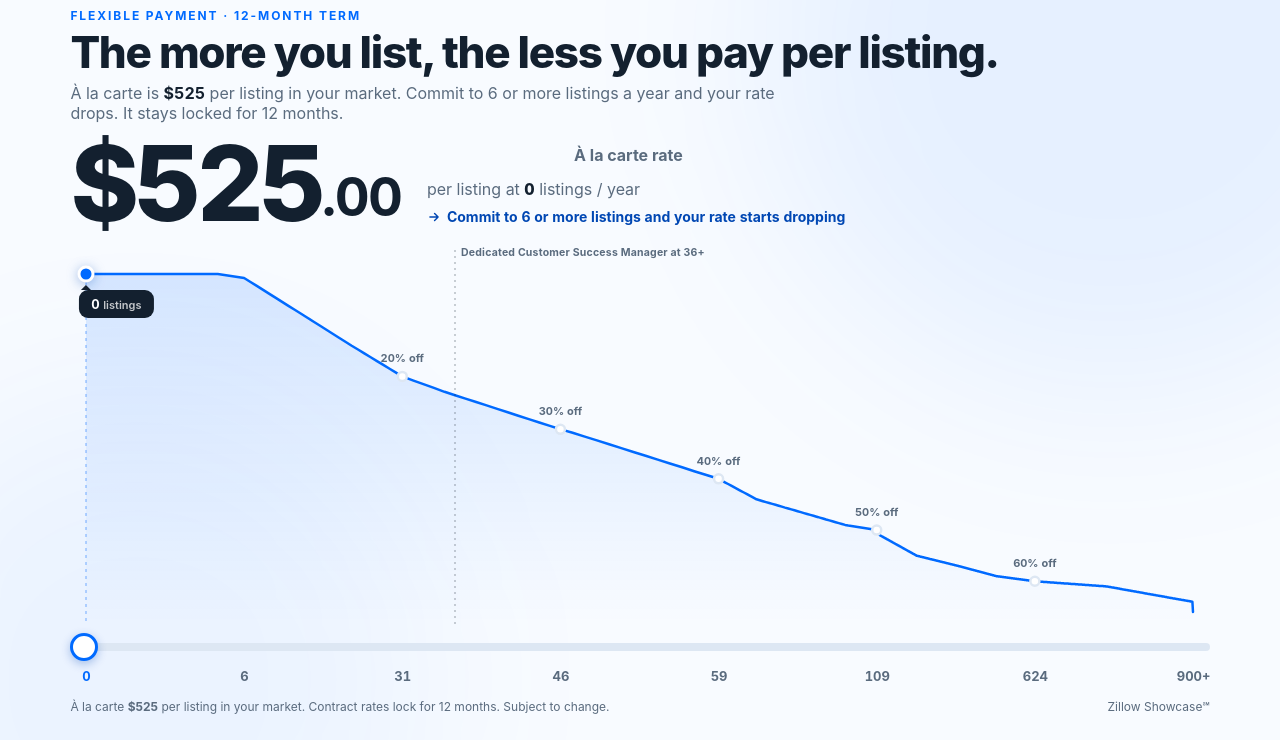
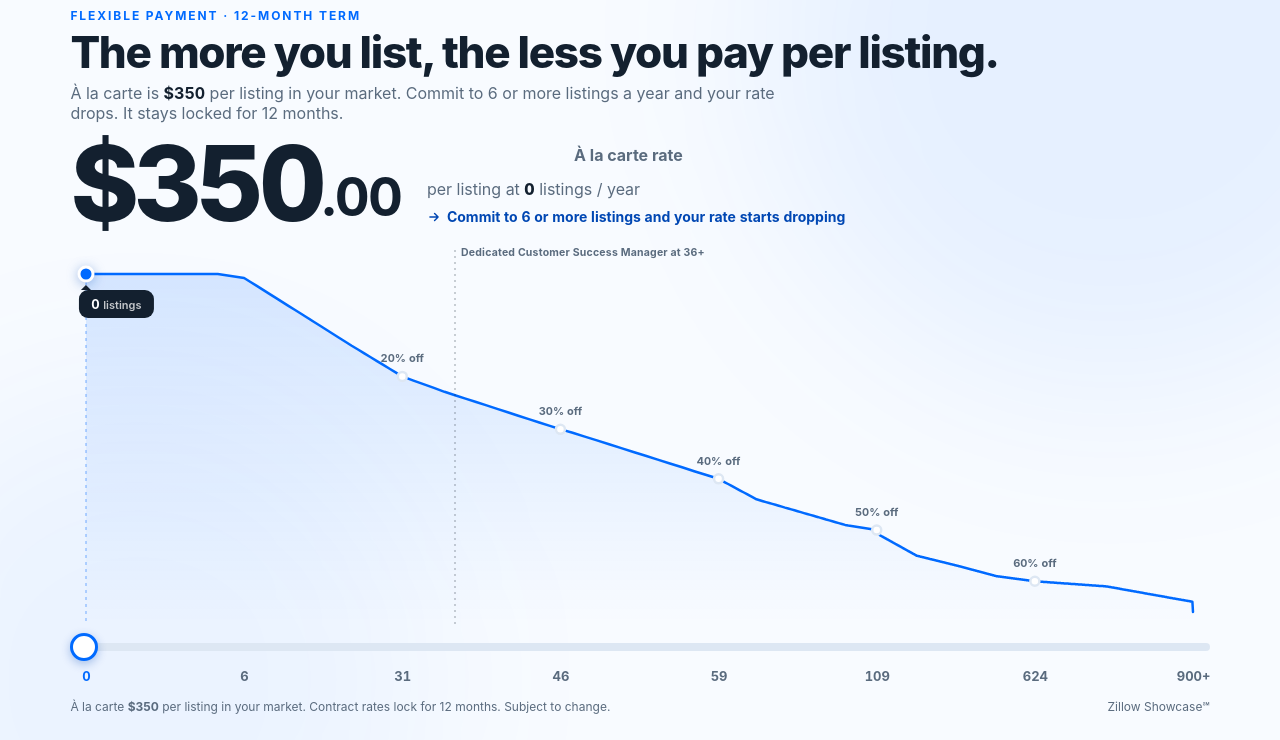
Before and after one commit to samb-cloud/showcase525, a plain HTML site: page index.html in a window 1280 px wide. Shown: the part 60-800 px from the top of the page. Drawn offline with Linux system fonts and the light colour scheme.

Commit message:
Add files via upload

```diff
--- a/index.html
+++ b/index.html
@@ -285,7 +285,7 @@ var ShowcasePricing = (function(){
   var MARKETS = [350, 525, 875];                       // à la carte per-listing rates
   // Deploy sets this to 350, 525 or 875 so each GitHub Pages repo is locked to its market.
   // 0 = not locked: pick the market from ?market= or the repo path (for local testing).
-  var LOCKED_MARKET = 525;
+  var LOCKED_MARKET = 350;
   var MIN_COMMIT = 6;                                  // first contract tier starts here
   // Top-of-band anchors: [listings, % off]. Linear between anchors, so the shown
   // discount never exceeds what the contract grants at that count.
```
